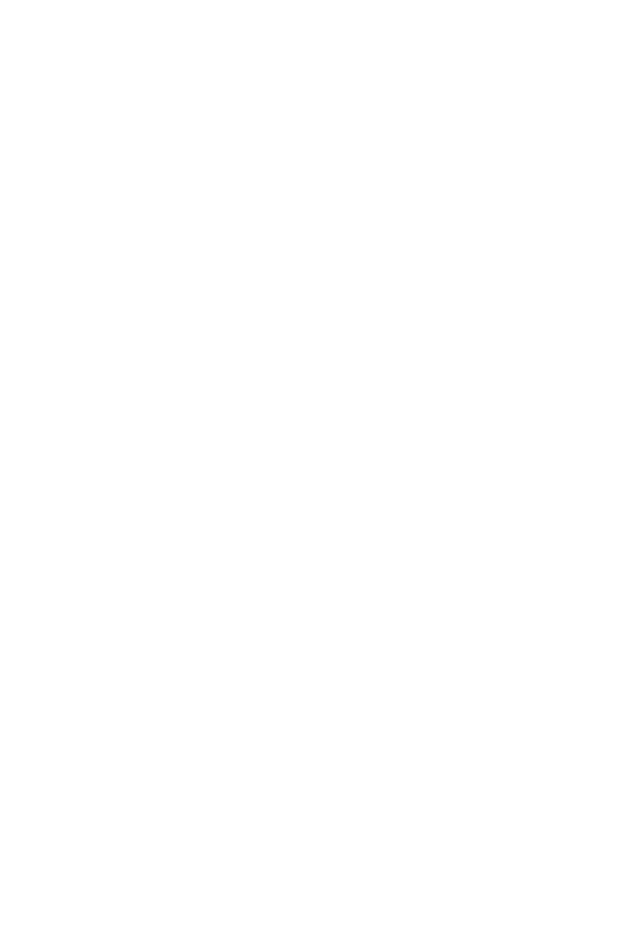
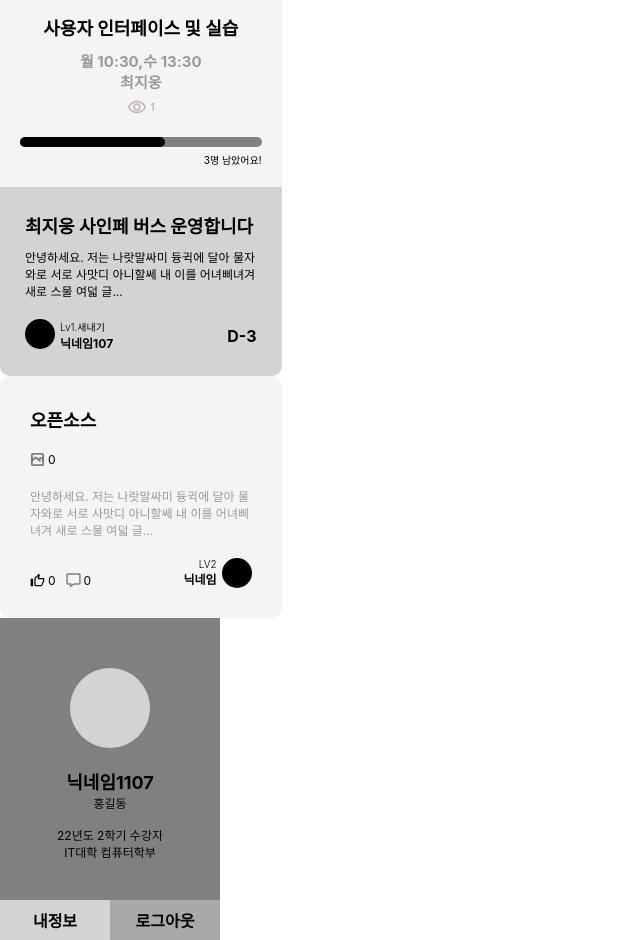
Before and after one commit to likelion-ssu/GUHAT-FE, a React (Create React App) app: page / in a window 1280 px wide. Shown: the part 60-1000 px from the top of the page, without its empty margins (0-640 px from the left). Before the commit the page ends 800 px from the top, so only its background shows below. Built offline with nearby package versions, Linux system fonts and the light colour scheme.

Commit message:
feat : MyProfile component #2
홈화면 프로필 컴포넌트 구현

```diff
--- /dev/null
+++ b/src/components/MyProfile/MyProfile.style.ts
@@ -0,0 +1,53 @@
+import styled from "@emotion/styled";
+
+export const MyProfileWrap = styled.div`
+    display: flex;
+    width: 22rem;
+    flex-direction: column;
+    justify-content: center;
+    align-items: center;
+    padding: 5rem 0rem;
+    padding-bottom: 0;
+    background-color: gray;
+`;
+
+export const MyProfileImg = styled.div<{ img?: string }>`
+    width: 8rem;
+    height: 8rem;
+    border-radius: 6.25rem;
+    background-image: ${(img) => (img ? `url(${img})` : null)};
+    background-color: lightgray;
+    margin-bottom: 2rem;
+`;
+
+export const MyProfileMainText = styled.p`
+    font-size: 18px;
+    font-weight: 700;
+`;
+
+export const MyProfileSubText = styled.p`
+    font-size: 12px;
+    font-weight: 400;
+    text-align: center;
+`;
+
+export const MyProfileBtnWrap = styled.div`
+    width: 100%;
+    display: flex;
+`;
+
+export const MyProfileInfoBtn = styled.div`
+    width: 50%;
+    padding: 0.8rem;
+    text-align: center;
+    font-size: 16px;
+    font-weight: 700;
+    background-color: lightgray;
+    :active {
+        filter: brightness(0.9);
+    }
+`;
+
+export const MyProfileLogOutBtn = styled(MyProfileInfoBtn)`
+    background-color: darkgray;
+`;
--- /dev/null
+++ b/src/components/MyProfile/MyProfile.tsx
@@ -0,0 +1,43 @@
+import {
+    MyProfileBtnWrap,
+    MyProfileImg,
+    MyProfileInfoBtn,
+    MyProfileLogOutBtn,
+    MyProfileMainText,
+    MyProfileSubText,
+    MyProfileWrap,
+} from "./MyProfile.style";
+
+interface Props {
+    nickName: string;
+    name: string;
+    semester: string;
+    univ: string;
+    major: string;
+    level?: string;
+}
+
+const MyProfile = ({ nickName, name, semester, univ, major, level }: Props) => {
+    return (
+        <MyProfileWrap>
+            <MyProfileImg />
+            <MyProfileMainText>{nickName}</MyProfileMainText>
+            <MyProfileSubText>{name}</MyProfileSubText>
+            <div style={{ marginTop: "1.5rem" }}>
+                <MyProfileSubText>{semester}</MyProfileSubText>
+                <MyProfileSubText>
+                    {univ} {major}
+                </MyProfileSubText>
+            </div>
+            <div style={{ margin: "2rem 0" }}>
+                <MyProfileSubText>{level}</MyProfileSubText>
+            </div>
+            <MyProfileBtnWrap>
+                <MyProfileInfoBtn>내정보</MyProfileInfoBtn>
+                <MyProfileLogOutBtn>로그아웃</MyProfileLogOutBtn>
+            </MyProfileBtnWrap>
+        </MyProfileWrap>
+    );
+};
+
+export default MyProfile;
--- a/src/pages/Landing.tsx
+++ b/src/pages/Landing.tsx
@@ -1,7 +1,19 @@
+import MyProfile from "@components/MyProfile/MyProfile";
+import Recruit from "@components/Recruit/Card/Recruit";
+import Review from "@components/Review/Card/Review";
 const Landing = () => {
     return (
         <div style={{ width: "5rem" }}>
             <h1>Landing Page</h1>
+            <Recruit recruit={null} />
+            <Review title={"오픈소스"} />
+            <MyProfile
+                nickName="닉네임1107"
+                name="홍길동"
+                semester="22년도 2학기 수강자"
+                major="컴퓨터학부"
+                univ="IT대학"
+            />
         </div>
     );
 };
```
